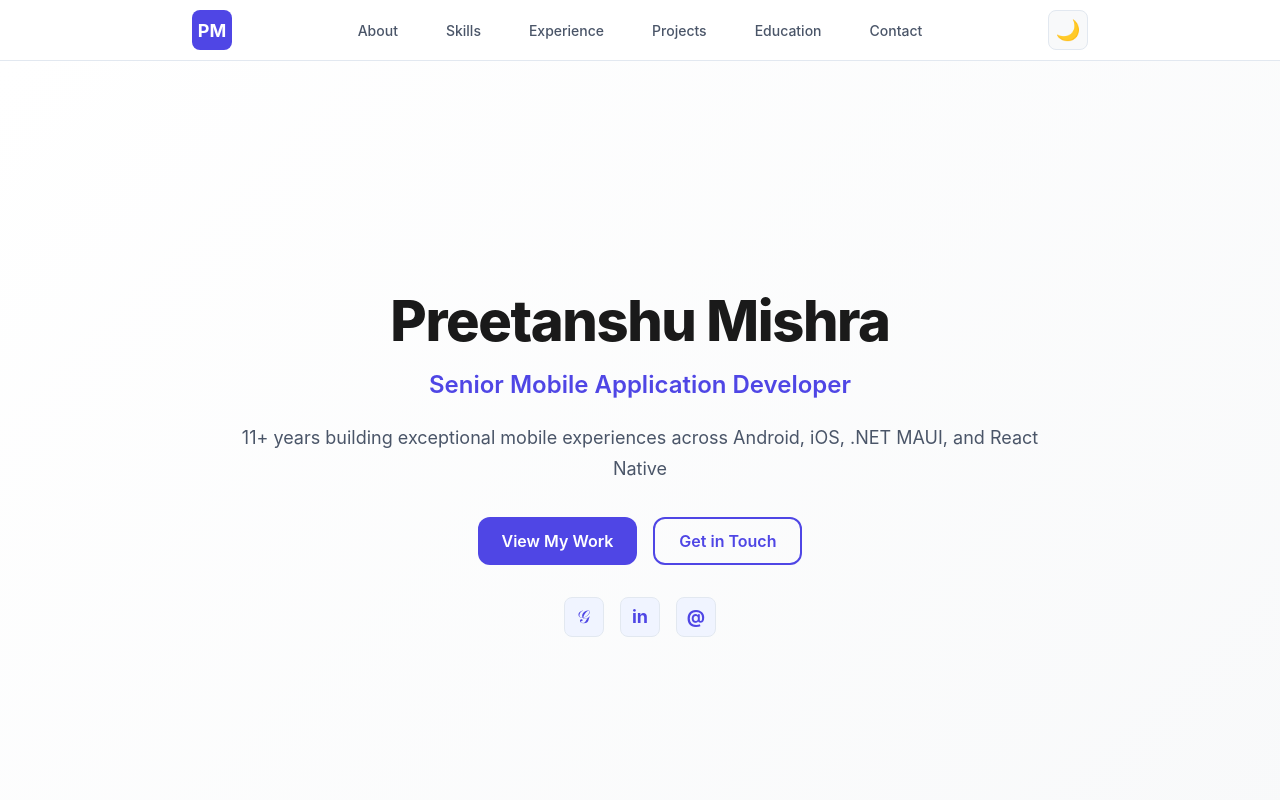
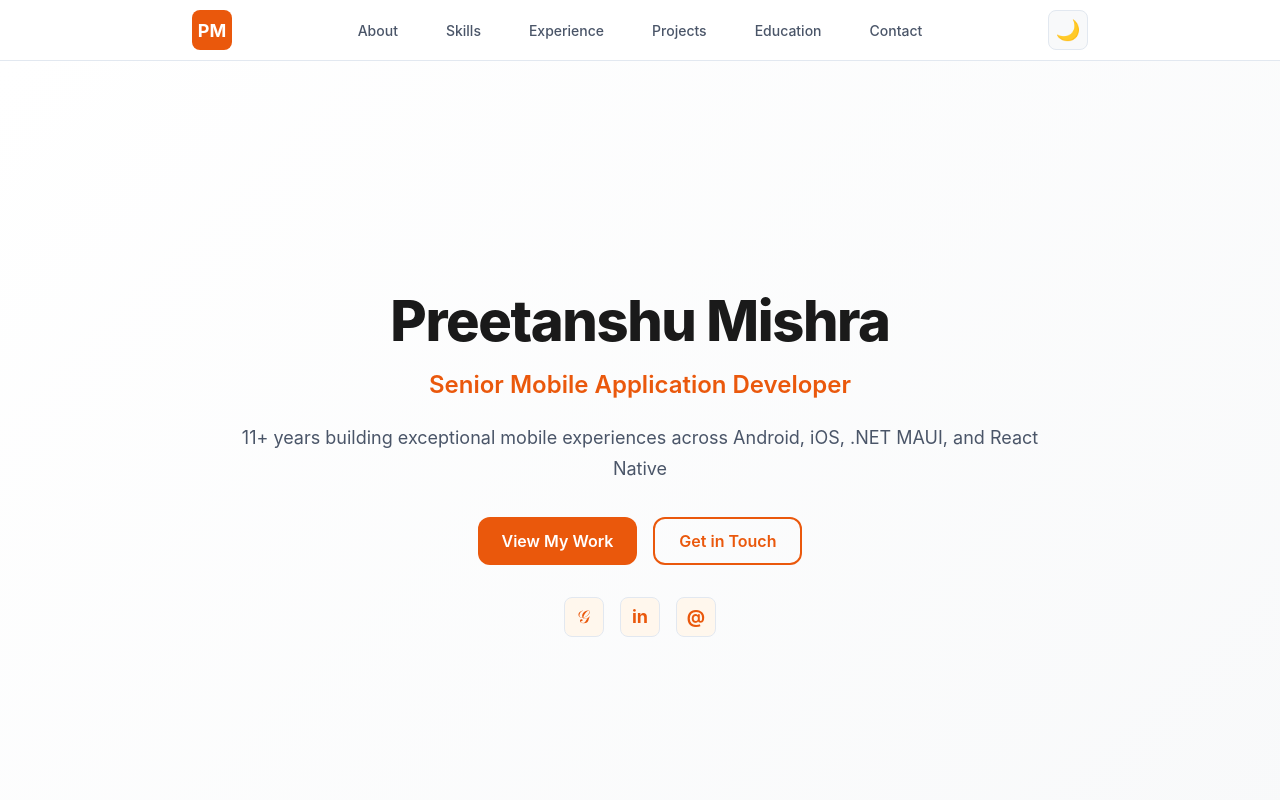
Before and after one commit to preetanshumishra/preetanshumishra.github.io, a React (Vite) app: page / in a window 1280 px wide. Shown: the top 800 px of the page. Built offline with nearby package versions, Linux system fonts and the light colour scheme.

Commit message:
Update brand color to Orange/Amber

```diff
--- a/src/styles/theme.css
+++ b/src/styles/theme.css
@@ -5,13 +5,13 @@
   --bg-primary: #ffffff;
   --bg-secondary: #f8f9fa;
   --bg-tertiary: #e9ecef;
-  --bg-accent: #f0f4ff;
+  --bg-accent: #fff7ed;
 
   /* Text Colors */
   --text-primary: #1a1a1a;
   --text-secondary: #4a5568;
   --text-tertiary: #718096;
-  --text-accent: #4f46e5;
+  --text-accent: #ea580c;
 
   /* Border Colors */
   --border-primary: #e2e8f0;
@@ -23,14 +23,14 @@
   --card-shadow: 0 4px 6px -1px rgba(0, 0, 0, 0.1);
 
   /* Accent Colors */
-  --accent-primary: #4f46e5;
-  --accent-secondary: #10b981;
-  --accent-tertiary: #f59e0b;
+  --accent-primary: #ea580c;
+  --accent-secondary: #0891b2;
+  --accent-tertiary: #8b5cf6;
 
   /* Interactive States */
   --hover-bg: #f7fafc;
   --active-bg: #edf2f7;
-  --focus-ring: #4f46e5;
+  --focus-ring: #ea580c;
 
   /* Shadows */
   --shadow-sm: 0 1px 2px 0 rgba(0, 0, 0, 0.05);
@@ -50,7 +50,7 @@
   --text-primary: #f7fafc;
   --text-secondary: #cbd5e0;
   --text-tertiary: #a0aec0;
-  --text-accent: #818cf8;
+  --text-accent: #fb923c;
 
   /* Border Colors */
   --border-primary: #2d3748;
@@ -62,14 +62,14 @@
   --card-shadow: 0 4px 6px -1px rgba(0, 0, 0, 0.4);
 
   /* Accent Colors */
-  --accent-primary: #818cf8;
-  --accent-secondary: #34d399;
-  --accent-tertiary: #fbbf24;
+  --accent-primary: #fb923c;
+  --accent-secondary: #22d3ee;
+  --accent-tertiary: #a78bfa;
 
   /* Interactive States */
   --hover-bg: #252d3d;
   --active-bg: #2d3748;
-  --focus-ring: #818cf8;
+  --focus-ring: #fb923c;
 
   /* Shadows */
   --shadow-sm: 0 1px 2px 0 rgba(0, 0, 0, 0.3);
```
Also changed, not shown: 3 other files (tests, documents, lock files or other folders).
